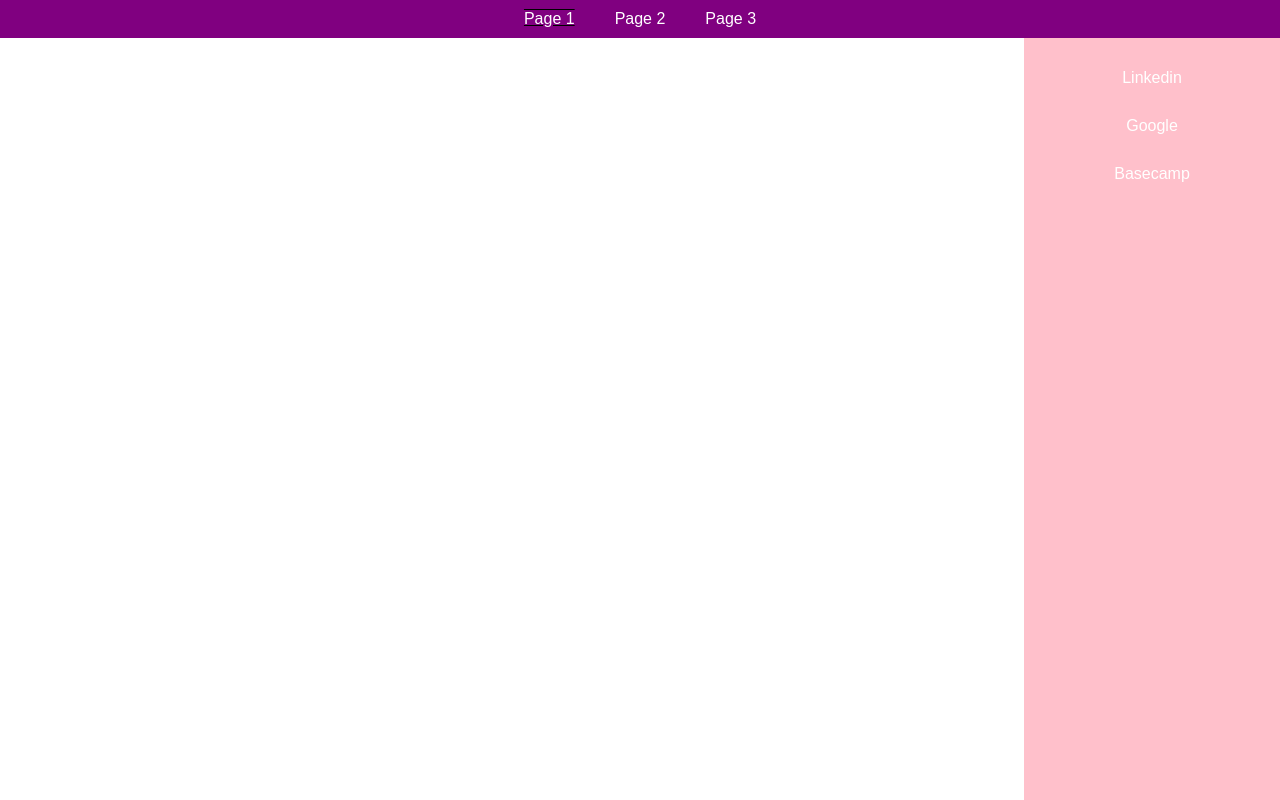
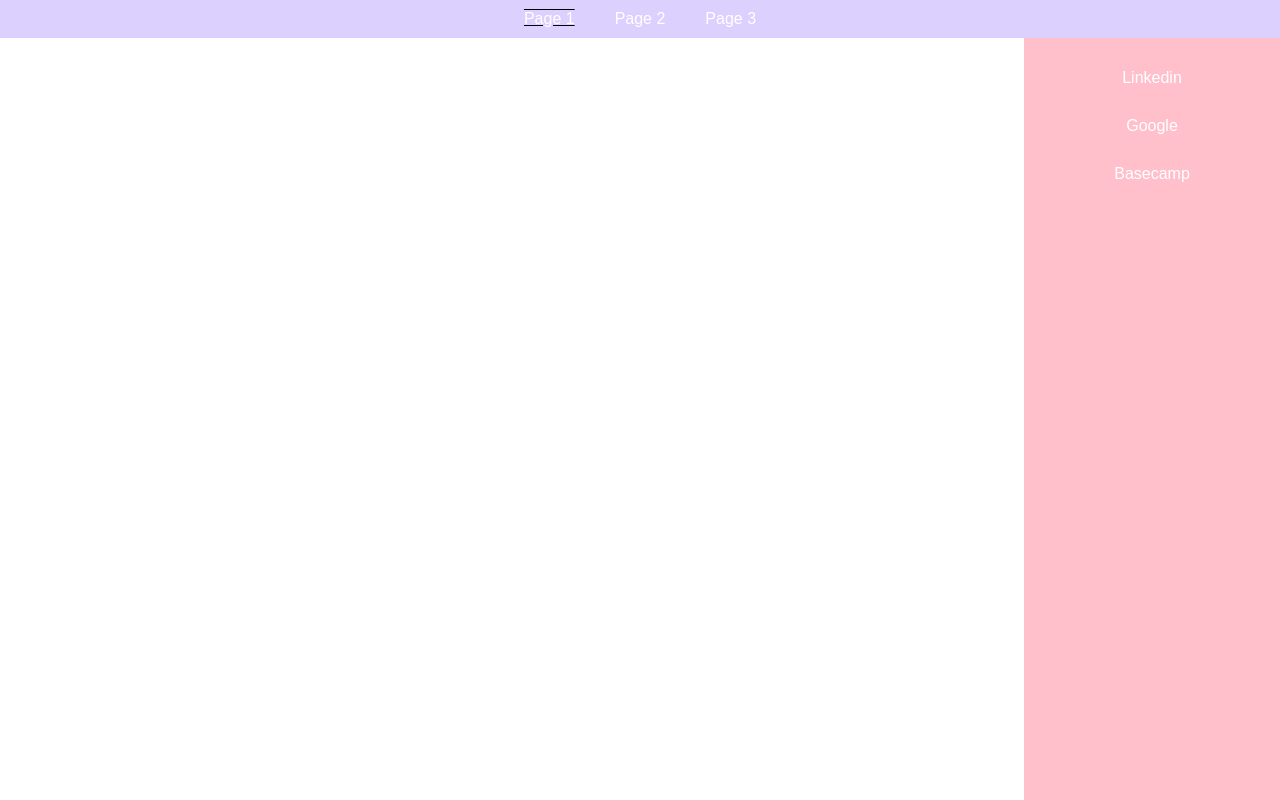
Before and after one commit to ShyilB/Lab--7, a plain HTML site: page index.html in a window 1280 px wide. Drawn offline with Linux system fonts and the light colour scheme.

Commit message:
Update style.css

```diff
--- a/CSS/style.css
+++ b/CSS/style.css
@@ -1,6 +1,6 @@
 
 #main-navbar {
-  background-color: Purple;
+  background-color: #dcd0ff;
   overflow: hidden;
 }
 
```
